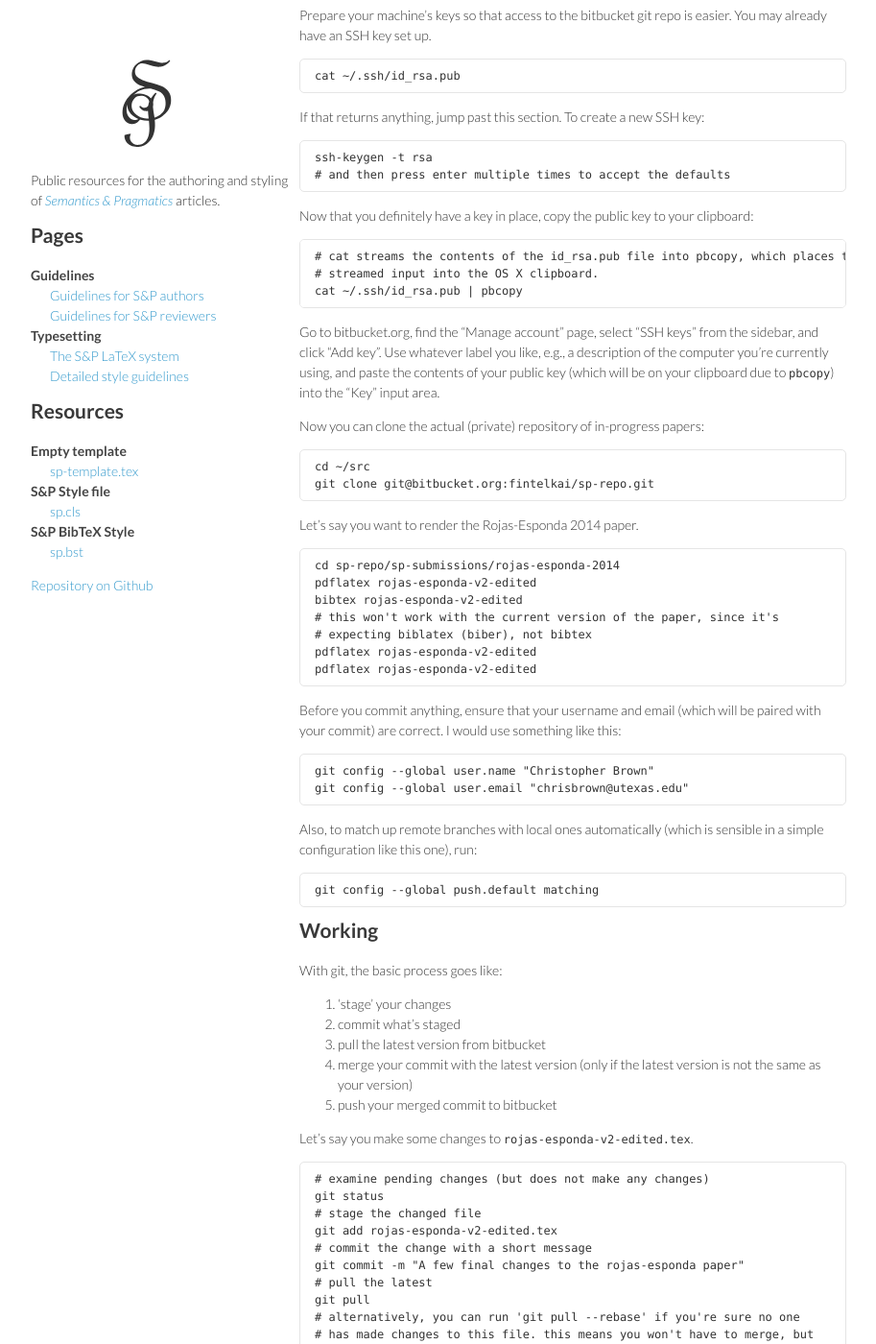
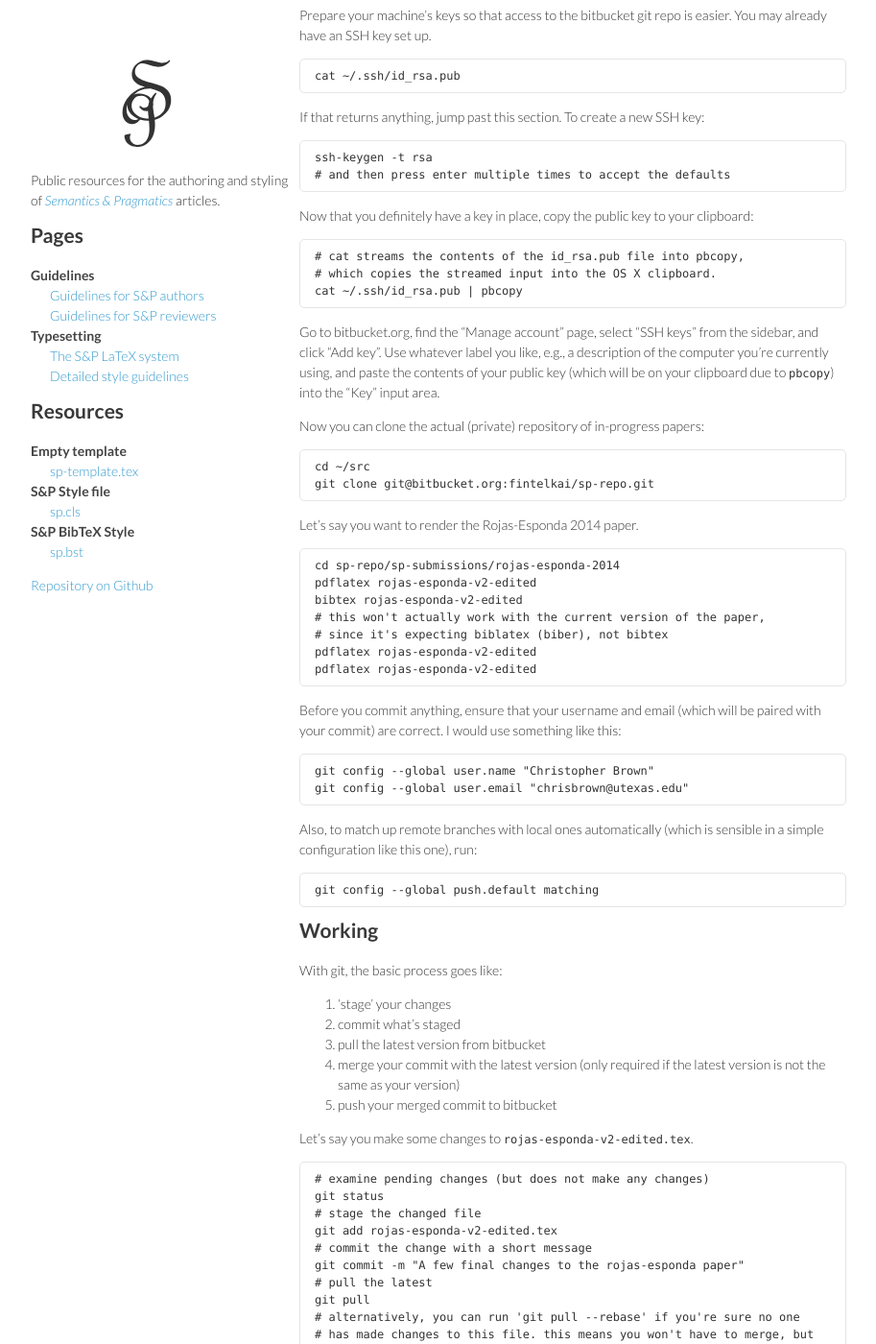
Before and after one commit to semprag/semprag.github.io, a Jekyll site: the page built from internal.md, in a window 1280 px wide and 1400 px high, scrolled down 967 px. Shown: the whole window at 96% size, without its empty margins (178-1091 px from the left). Built offline with Jekyll 4.4.1, drawn with Linux system fonts in a browser that asks for light colours; some of the changed text lies outside the part shown.

Commit message:
Fix a few typos in the internal page

```diff
--- a/internal.md
+++ b/internal.md
@@ -63,8 +63,8 @@
 Now that you definitely have a key in place, copy the public key to your
 clipboard:
 
-    # cat streams the contents of the id_rsa.pub file into pbcopy, which places the
-    # streamed input into the OS X clipboard.
+    # cat streams the contents of the id_rsa.pub file into pbcopy,
+    # which copies the streamed input into the OS X clipboard.
     cat ~/.ssh/id_rsa.pub | pbcopy
 
 Go to bitbucket.org, find the "Manage account" page, select "SSH keys" from
@@ -83,8 +83,8 @@
     cd sp-repo/sp-submissions/rojas-esponda-2014
     pdflatex rojas-esponda-v2-edited
     bibtex rojas-esponda-v2-edited
-    # this won't work with the current version of the paper, since it's
-    # expecting biblatex (biber), not bibtex
+    # this won't actually work with the current version of the paper,
+    # since it's expecting biblatex (biber), not bibtex
     pdflatex rojas-esponda-v2-edited
     pdflatex rojas-esponda-v2-edited
 
@@ -106,7 +106,7 @@
 1. 'stage' your changes
 2. commit what's staged
 3. pull the latest version from bitbucket
-4. merge your commit with the latest version (only if the latest version is not the same as your version)
+4. merge your commit with the latest version (only required if the latest version is not the same as your version)
 5. push your merged commit to bitbucket
 
 Let's say you make some changes to `rojas-esponda-v2-edited.tex`.
@@ -121,13 +121,16 @@
     git pull
     # alternatively, you can run 'git pull --rebase' if you're sure no one
     # has made changes to this file. this means you won't have to merge, but
-    # it'll will be a bit messier if someone else has changed the file
+    # it will be a bit messier if someone else has changed the file
     git push
     # the first time you do this, you'll probably need to run:
-    # 'git push -u origin master', which just says default to the defaults
+    # 'git push -u origin master', which just says default to the
+    # conventional names that are used for repos and branches
 
 
 # Fixes
+
+These are automatic fixes for some of the inconsistencies that typically crop up in submissions.
 
 ## LaTeX
 
```
